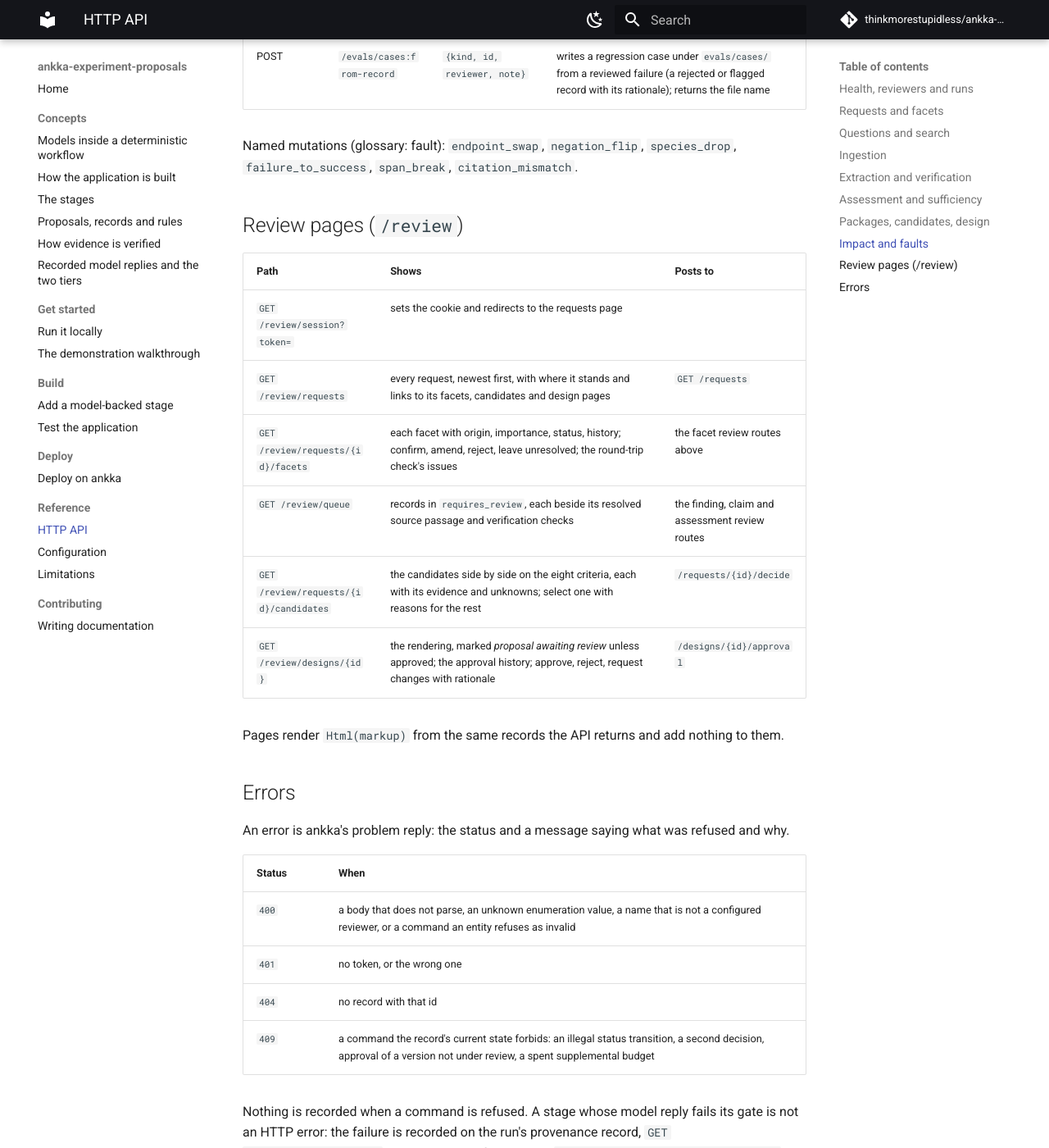
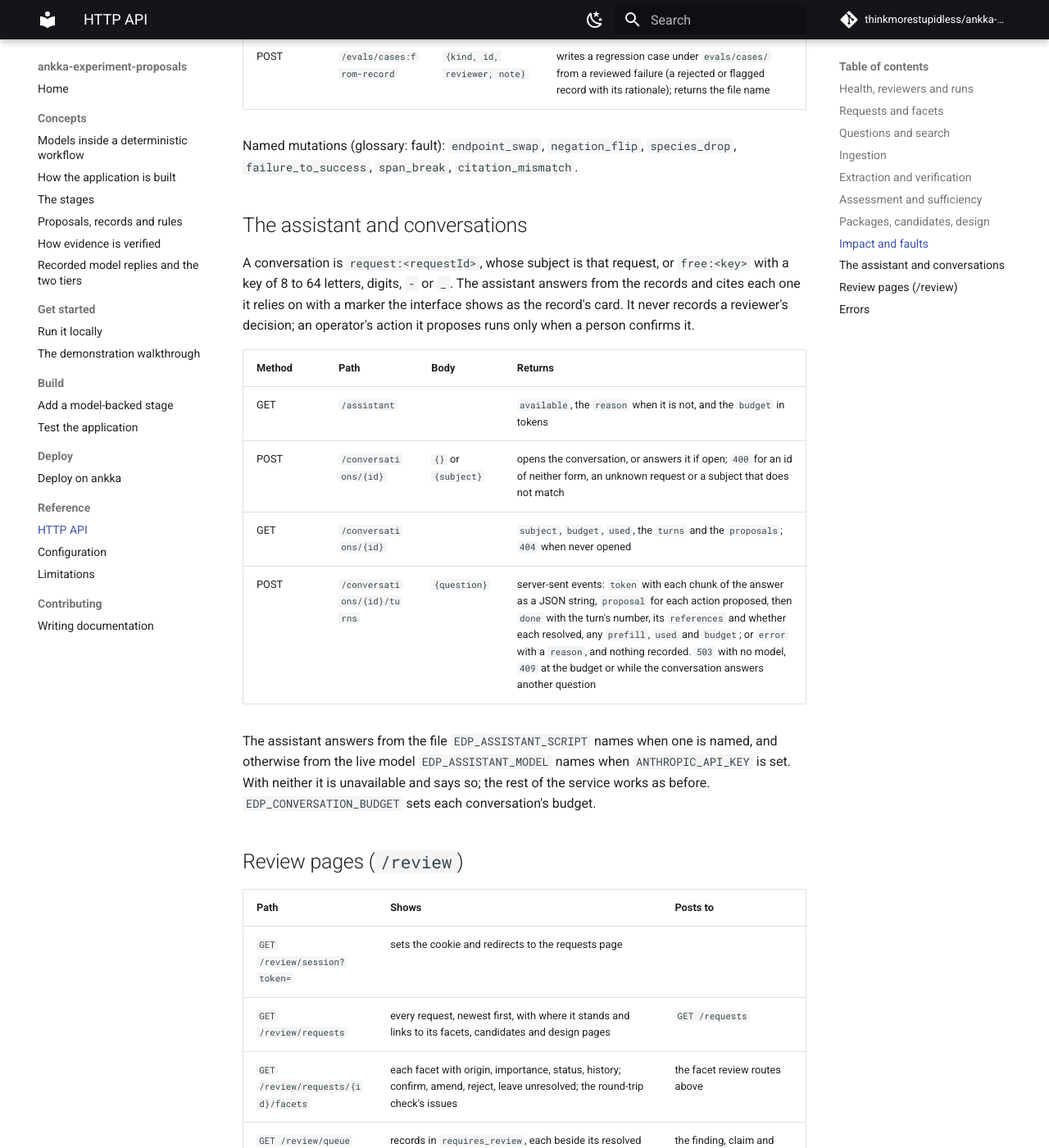
Before and after one commit to thinkmorestupidless/ankka-experiment-proposals, an MkDocs documentation site: the page built from docs/reference/http-api.md, in a window 1280 px wide and 1400 px high, scrolled down 6421 px. Shown: the whole window at 82% size. Built offline with MkDocs 1.6.1 and Material for MkDocs 9.7.7, drawn with Linux system fonts in a browser that asks for light colours; comment, search, counter and statistics services are not loaded.

Commit message:
feat(002): the assistant answers from the records and proposes what a person confirms
The assistant is one agent with a session per conversation. Its read tools return the
same JSON as the API's routes, because both now read through one set of readers. It
proposes an operator's action, which is recorded on the conversation and runs only on
confirmation. It has no tool that records a reviewer's decision.

A turn streams its tokens as events, then the proposals and a done event with the
references and whether each resolved. A failure ends with an error event and records
nothing. A conversation refuses a question once its budget is spent, and without a
model the route answers 503 and GET /assistant says why.

The conversation entity's unit suite, the assistant's integration suite and the budget
suite pass.

Tasks: T051, T052, T053, T054, T055, T056

Co-Authored-By: Claude Opus 5.5 <noreply@anthropic.com>

```diff
--- a/docs/reference/http-api.md
+++ b/docs/reference/http-api.md
@@ -124,6 +124,24 @@ time, for a script or to resume a question that rests with a defect, and each re
 Named mutations (glossary: fault): `endpoint_swap`, `negation_flip`, `species_drop`,
 `failure_to_success`, `span_break`, `citation_mismatch`.
 
+## The assistant and conversations
+
+A conversation is `request:<requestId>`, whose subject is that request, or `free:<key>` with a key of 8 to
+64 letters, digits, `-` or `_`. The assistant answers from the records and cites each one it relies on with
+a marker the interface shows as the record's card. It never records a reviewer's decision; an operator's
+action it proposes runs only when a person confirms it.
+
+| Method | Path | Body | Returns |
+|---|---|---|---|
+| GET | `/assistant` | | `available`, the `reason` when it is not, and the `budget` in tokens |
+| POST | `/conversations/{id}` | `{}` or `{subject}` | opens the conversation, or answers it if open; `400` for an id of neither form, an unknown request or a subject that does not match |
+| GET | `/conversations/{id}` | | `subject`, `budget`, `used`, the `turns` and the `proposals`; `404` when never opened |
+| POST | `/conversations/{id}/turns` | `{question}` | server-sent events: `token` with each chunk of the answer as a JSON string, `proposal` for each action proposed, then `done` with the turn's number, its `references` and whether each resolved, any `prefill`, `used` and `budget`; or `error` with a `reason`, and nothing recorded. `503` with no model, `409` at the budget or while the conversation answers another question |
+
+The assistant answers from the file `EDP_ASSISTANT_SCRIPT` names when one is named, and otherwise from
+the live model `EDP_ASSISTANT_MODEL` names when `ANTHROPIC_API_KEY` is set. With neither it is unavailable and says so; the
+rest of the service works as before. `EDP_CONVERSATION_BUDGET` sets each conversation's budget.
+
 ## Review pages (`/review`)
 
 | Path | Shows | Posts to |
```
Also changed, not shown: docs/reference/configuration.md (+1 -1 lines), specs/002-chat-canvas-interface/research.md (+19 -0 lines), specs/002-chat-canvas-interface/tasks.md (+6 -6 lines), src/main/resources/prompts/assistant/v1.md (added, +49 -0 lines), 10 other files.
